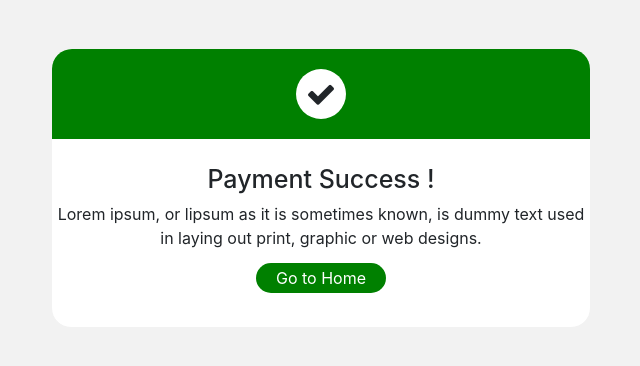
After one commit to Adenwalla-Infotech/Adenwalla-Work, a PHP site: page /Adenwalla-Infotech/success.php in a window 1280 px wide. The commit adds this page. Shown: the top 366 px of the page, without its empty margins (319-959 px from the left). Run offline with PHP 8.4, Linux system fonts and the light colour scheme; some libraries are stand-ins or nearby versions.

Commit message:
Payment Completed

```diff
--- /dev/null
+++ b/dashboard/success.php
@@ -0,0 +1,107 @@
+<?php
+    session_start();
+    require('../includes/_functions.php');
+
+    if(isset($_POST['payment'])){
+        $id = $_SESSION['transid'];
+        _updatepayment($id,'success');
+    }
+
+?>
+<!DOCTYPE html>
+<html lang="en">
+<head>
+    <meta charset="UTF-8">
+    <meta http-equiv="X-UA-Compatible" content="IE=edge">
+    <meta name="viewport" content="width=device-width, initial-scale=1.0">
+    <link rel="stylesheet" type="text/css" href="https://stackpath.bootstrapcdn.com/bootstrap/4.5.2/css/bootstrap.min.css" />
+    <link rel="stylesheet" type="text/css" href="https://stackpath.bootstrapcdn.com/font-awesome/4.7.0/css/font-awesome.min.css" />
+    <title>Payment Success</title>
+</head>
+<style type="text/css">
+
+    body
+    {
+        background:#f2f2f2;
+    }
+
+    .payment
+	{
+		border:1px solid #f2f2f2;
+		height:280px;
+        border-radius:20px;
+        background:#fff;
+	}
+   .payment_header
+   {
+	   background:green;
+	   padding:20px;
+       border-radius:20px 20px 0px 0px;
+
+   }
+
+   .check
+   {
+	   margin:0px auto;
+	   width:50px;
+	   height:50px;
+	   border-radius:100%;
+	   background:#fff;
+	   text-align:center;
+   }
+
+   .check i
+   {
+	   vertical-align:middle;
+	   line-height:50px;
+	   font-size:30px;
+   }
+
+    .content
+    {
+        text-align:center;
+    }
+
+    .content  h1
+    {
+        font-size:25px;
+        padding-top:25px;
+    }
+
+    .content a
+    {
+        width:200px;
+        height:35px;
+        color:#fff;
+        border-radius:30px;
+        padding:5px 20px;
+        background:green;
+        transition:all ease-in-out 0.3s;
+    }
+
+    .content a:hover
+    {
+        text-decoration:none;
+        background:#000;
+    }
+
+</style>
+<body>
+<div class="container">
+   <div class="row">
+      <div class="col-md-6 mx-auto mt-5">
+         <div class="payment">
+            <div class="payment_header">
+               <div class="check"><i class="fa fa-check" aria-hidden="true"></i></div>
+            </div>
+            <div class="content">
+               <h1>Payment Success !</h1>
+               <p>Lorem ipsum, or lipsum as it is sometimes known, is dummy text used in laying out print, graphic or web designs. </p>
+               <a href="index">Go to Home</a>
+            </div>
+         </div>
+      </div>
+   </div>
+</div>
+</body>
+</html>
--- a/includes/_functions.php
+++ b/includes/_functions.php
@@ -2081,15 +2081,16 @@ function _payment($amount,$currency,$coupon=''){
     $useremail = $_SESSION['userEmailId'];
     $sql = "INSERT INTO `tblpayment`(`_useremail`, `_amount`, `_currency`, `_status`, `_couponcode`) VALUES ('$useremail','$amount','$currency','pending','$coupon')";
     $query = mysqli_query($conn,$sql);
-    if($query){
-        $sql = "SELECT MAX(id) FROM `tblpayment`";
-        $query = mysqli_query($conn,$query);
-        if($query){
-            foreach($query as $data){
-                return $data['_id'];
-            }
-        }
-    }
+    return mysqli_insert_id($conn);
+    // if($query){
+    //     $sql = "SELECT MAX(id) FROM `tblpayment`";
+    //     $query = mysqli_query($conn,$query);
+    //     if($query){
+    //         foreach($query as $data){
+    //             return $data['_id'];
+    //         }
+    //     }
+    // }
 }
 
 function _updatepayment($id,$status){
@@ -2097,7 +2098,7 @@ function _updatepayment($id,$status){
     $sql = "UPDATE `tblpayment` SET `_status`='$status' WHERE `_id` = $id";
     $query = mysqli_query($conn,$sql);
     if($query){
-        2 + 2;
+        return 'done';
     }
 }
 
```
Also changed, not shown: dashboard/failed.php (added, +104 -0 lines), dashboard/payment.php (+10 -12 lines), dashboard/thank-you.php (deleted, +0 -111 lines).
